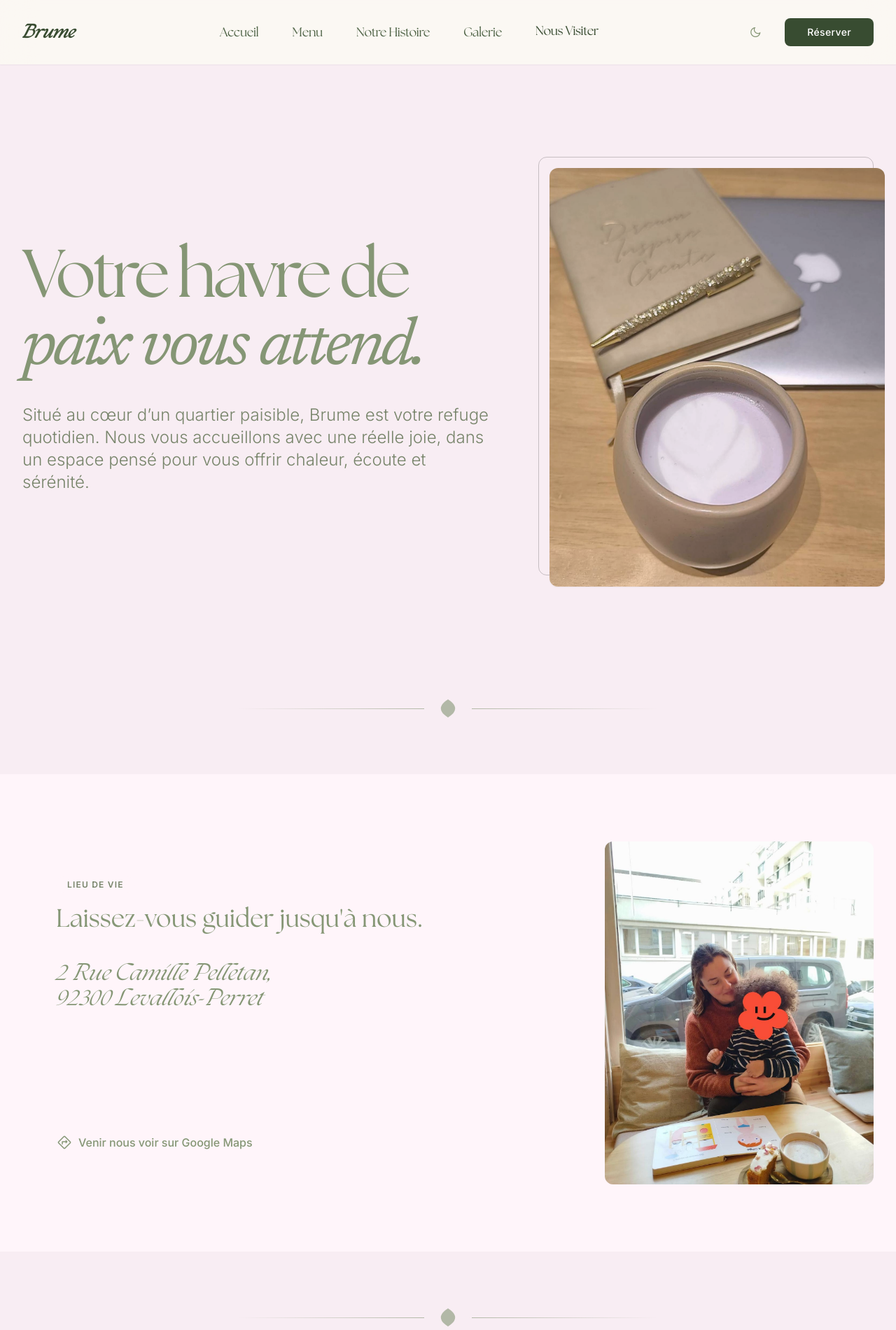
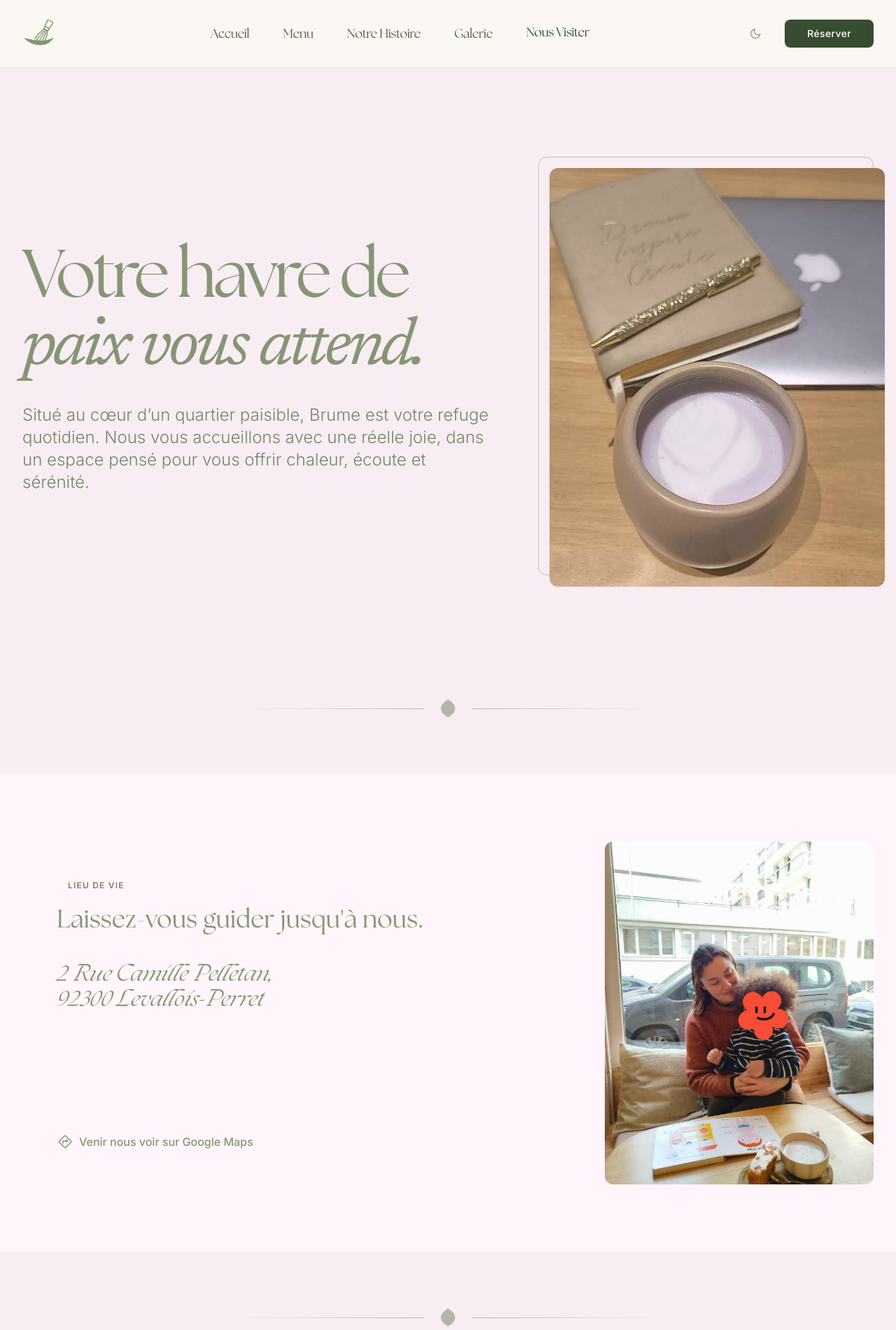
Before and after one commit to issamentacode/brume-coffee, a plain HTML site: page visiter.html in a window 1280 px wide. Shown: the top 1900 px of the page at 70% size. Drawn offline with nearby package versions, Linux system fonts and the light colour scheme.

Commit message:
Integrate official logo and favicon across all pages, and enhance location card interactivity in visiter.html.

```diff
--- a/assets/css/theme.css
+++ b/assets/css/theme.css
@@ -197,3 +197,21 @@ body {
     fill: currentColor;
     filter: drop-shadow(0 0 8px rgba(var(--accent-color-rgb), 0.2));
 }
+
+/* Interactive Location Card Decoration */
+.brume-location-card {
+    transition: all 0.5s cubic-bezier(0.165, 0.84, 0.44, 1);
+    border: 1px solid transparent;
+}
+
+.brume-location-card:hover {
+    background-color: var(--bg-primary) !important;
+    transform: translateY(-6px);
+    box-shadow: 0 20px 40px rgba(0, 0, 0, 0.05);
+    border-color: var(--accent-color);
+}
+
+.brume-location-card:hover .text-primary {
+    color: var(--accent-color);
+    letter-spacing: 0.02em;
+}
--- a/visiter.html
+++ b/visiter.html
@@ -11,6 +11,8 @@
     <link
         href="https://fonts.googleapis.com/css2?family=Material+Symbols+Outlined:wght,FILL@100..700,0..1&amp;display=swap"
         rel="stylesheet" />
+    <link rel="icon" type="image/png" href="assets/android-chrome-192x192.png">
+    <link rel="shortcut icon" href="assets/android-chrome-192x192.png" type="image/png">
     <script src="https://cdn.tailwindcss.com?plugins=forms,container-queries"></script>
     <script id="tailwind-config">
                 tailwind.config = {
@@ -103,8 +105,9 @@
     <nav
         class="fixed top-0 w-full z-50 bg-[#fcf9f3]/85 /85 backdrop-blur-xl transition-all duration-300 shadow-sm border-none">
         <div class="flex justify-between items-center max-w-7xl mx-auto px-6 md:px-8 py-4 md:py-6 relative">
-            <a class="font-serif text-2xl font-bold italic text-[#384c31]  z-50 relative"
-                href="index.html">Brume</a>
+            <a class="z-50 relative" href="index.html">
+                <img src="assets/logo_sans_fond.png" alt="Brume Coffee" class="h-10 md:h-12 w-auto object-contain">
+            </a>
 
             <div class="hidden md:flex items-center space-x-12">
                 <a class="text-[#4f6447]  hover:text-[#384c31]  transition-colors duration-300 font-serif text-lg tracking-tight Newsreader"
@@ -175,7 +178,7 @@
                 <div class="grid grid-cols-1 md:grid-cols-3 gap-8">
                     <!-- Address Card -->
                     <div
-                        class="md:col-span-2 bg-surface-container-lowest p-12 rounded-xl flex flex-col justify-between min-h-[400px]">
+                        class="md:col-span-2 bg-surface-container-lowest p-12 rounded-xl flex flex-col justify-between min-h-[400px] brume-location-card">
                         <div class="space-y-4">
                             <span
                                 class="inline-block px-4 py-1 rounded-full bg-secondary-container text-on-secondary-container text-xs font-semibold tracking-widest uppercase">Lieu
@@ -308,7 +311,7 @@
             <div class="grid grid-cols-1 md:grid-cols-4 gap-12 mb-12">
                 <!-- Brand -->
                 <div class="md:col-span-1 space-y-4">
-                    <span class="font-serif text-2xl italic text-primary font-bold">Brume</span>
+                    <img src="assets/logo_sans_fond.png" alt="Brume Coffee" class="h-10 w-auto object-contain mb-4">
                     <p class="text-sm text-on-surface-variant leading-relaxed">Un cocon de douceur et de slow living au coeur
                         de Levallois-Perret.</p>
                     <a href="https://www.instagram.com/brume.levallois/" target="_blank"
```
Also changed, not shown: 404.html (+5 -1 lines), galerie.html (+6 -2 lines), histoire.html (+6 -3 lines), index.html (+6 -2 lines), menu.html (+6 -2 lines), assets/android-chrome-192x192.png (added), assets/logo_sans_fond.png (added).
